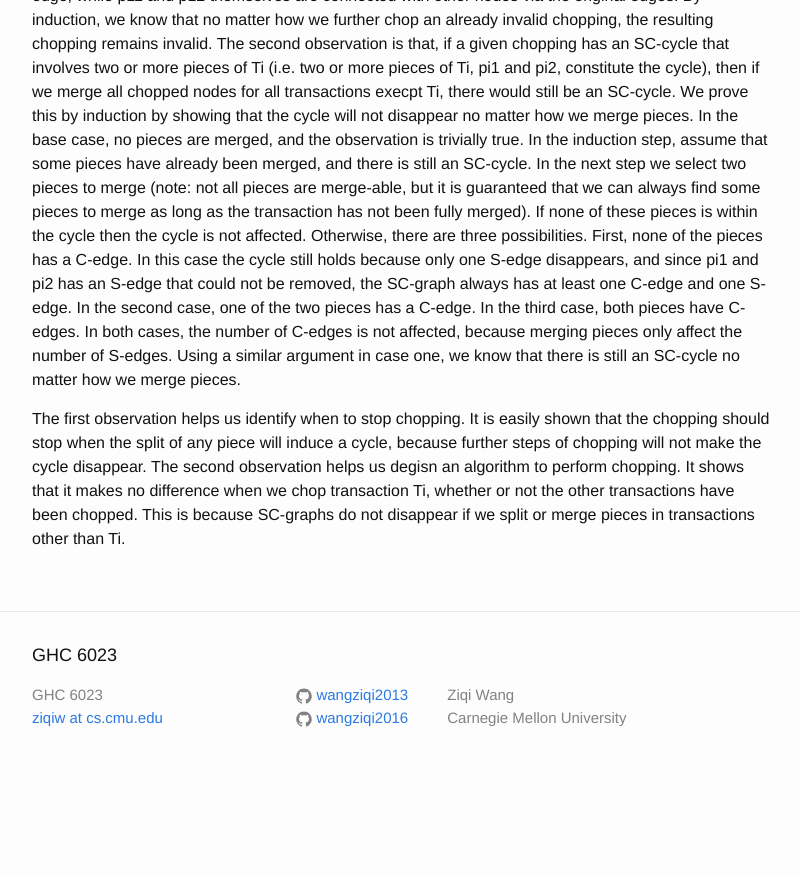
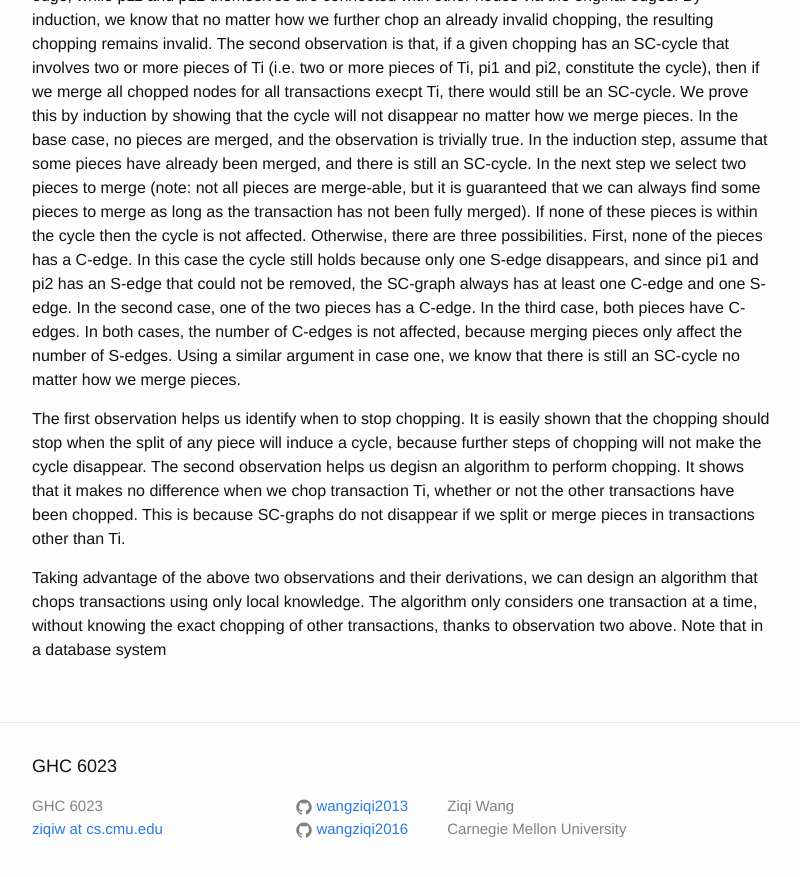
Before and after one commit to wangziqi2013/wangziqi2013.github.io, a Jekyll site: the page built from _posts/2019-01-02-Txn-Chopping.markdown, in a window 1280 px wide and 900 px high, scrolled down 2374 px. Shown: the top 877 px of the window, without its empty margins (238-1038 px from the left). Built offline with Jekyll 4.4.1, drawn with Linux system fonts in a browser that asks for light colours; before the commit the page ends 3163 px from its top, so only the background shows below that.

Commit message:
Adding algorithm

```diff
--- a/_posts/2019-01-02-Txn-Chopping.markdown
+++ b/_posts/2019-01-02-Txn-Chopping.markdown
@@ -103,3 +103,7 @@ the split of any piece will induce a cycle, because further steps of chopping wi
 second observation helps us degisn an algorithm to perform chopping. It shows that it makes no difference when we chop
 transaction Ti, whether or not the other transactions have been chopped. This is because SC-graphs do not disappear
 if we split or merge pieces in transactions other than Ti.
+
+Taking advantage of the above two observations and their derivations, we can design an algorithm that chops transactions
+using only local knowledge. The algorithm only considers one transaction at a time, without knowing the exact chopping of
+other transactions, thanks to observation two above. Note that in a database system
```
